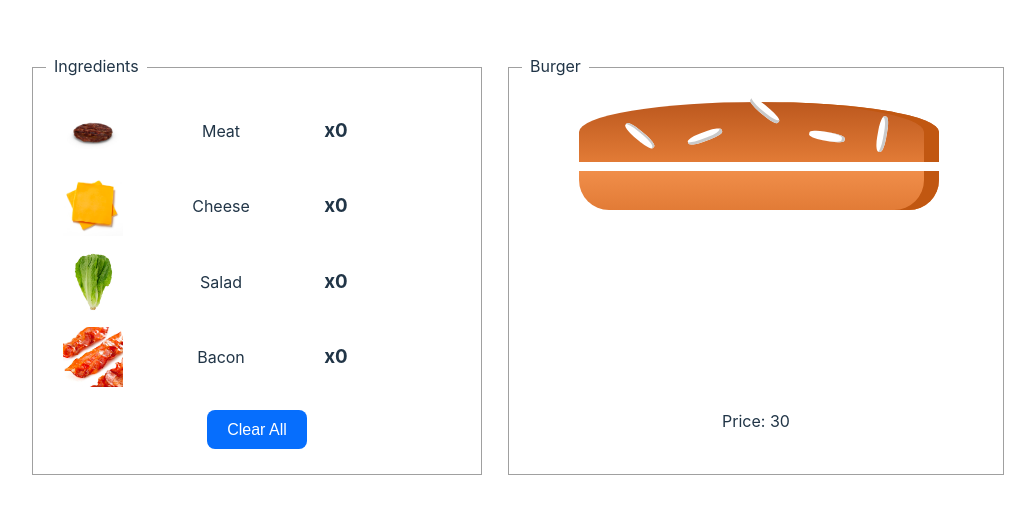
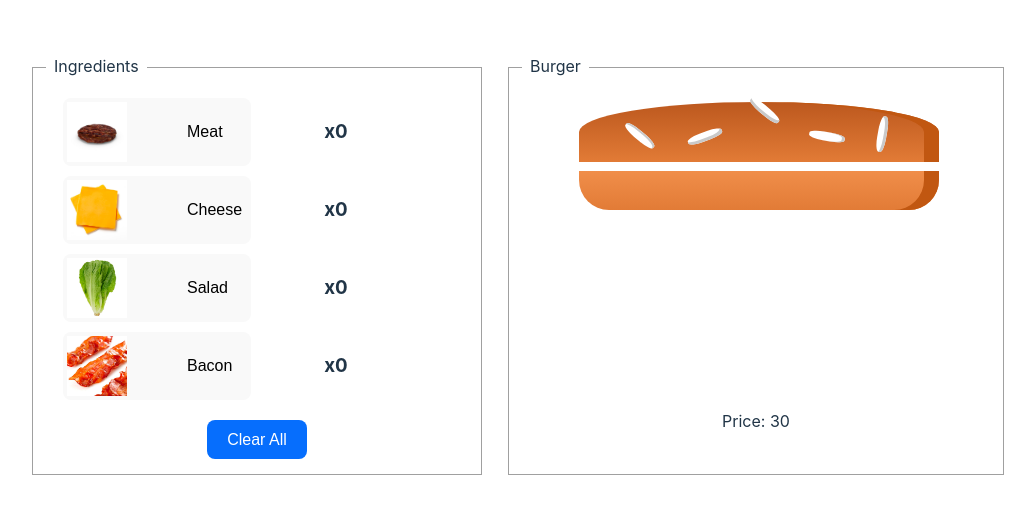
Before and after one commit to bss94/Lab55Burger, a React (Vite) app: page / in a window 1280 px wide. Shown: the part 129-642 px from the top of the page, without its empty margins (122-1157 px from the left). Built offline with nearby package versions, Linux system fonts and the light colour scheme.

Commit message:
edit IngredientsItem, create button to img & ingradient name edit app.css

```diff
--- a/src/App.css
+++ b/src/App.css
@@ -51,9 +51,21 @@
     justify-content: space-between;
     padding: 5px;
 }
+.ingredient{
+    display: flex;
+    align-items: center;
+    justify-content: space-between;
+    padding: 3px;
+}
+.ingredient:hover{
+    border-color: #ffffff;
+    color: #535bf2;
+}
 
 .list-item p {
     width: 60px;
+    margin-left: 60px;
+    text-align: start;
 }
 
 .list-item h3 {
@@ -72,7 +84,7 @@
 .clear-btn {
     background-color: rgb(6, 110, 253);
     color: white;
-    margin-top: 15px;
+ margin-top: 15px;
 }
 
 .visible {
--- a/src/components/IngredientsItem/IngredientsItem.tsx
+++ b/src/components/IngredientsItem/IngredientsItem.tsx
@@ -21,9 +21,12 @@ const IngredientsItem: React.FC<Props> = ({
     }
     return (
         <div className={'list-item'}>
-            <img alt={'not found'} className={'pic'} src={ingredientItem[0].image}
-                 onClick={ingredientClick}/>
-            <p onClick={ingredientClick}>{ingredient.name}</p>
+            <button className={'ingredient'} onClick={ingredientClick}>
+                <img alt={'not found'} className={'pic'} src={ingredientItem[0].image}
+                    />
+                <p>{ingredient.name}</p>
+            </button>
+
             <h3>x{ingredient.count}</h3>
             <button className={buttonClass.join(' ')} onClick={onDelete}>-</button>
         </div>
```
